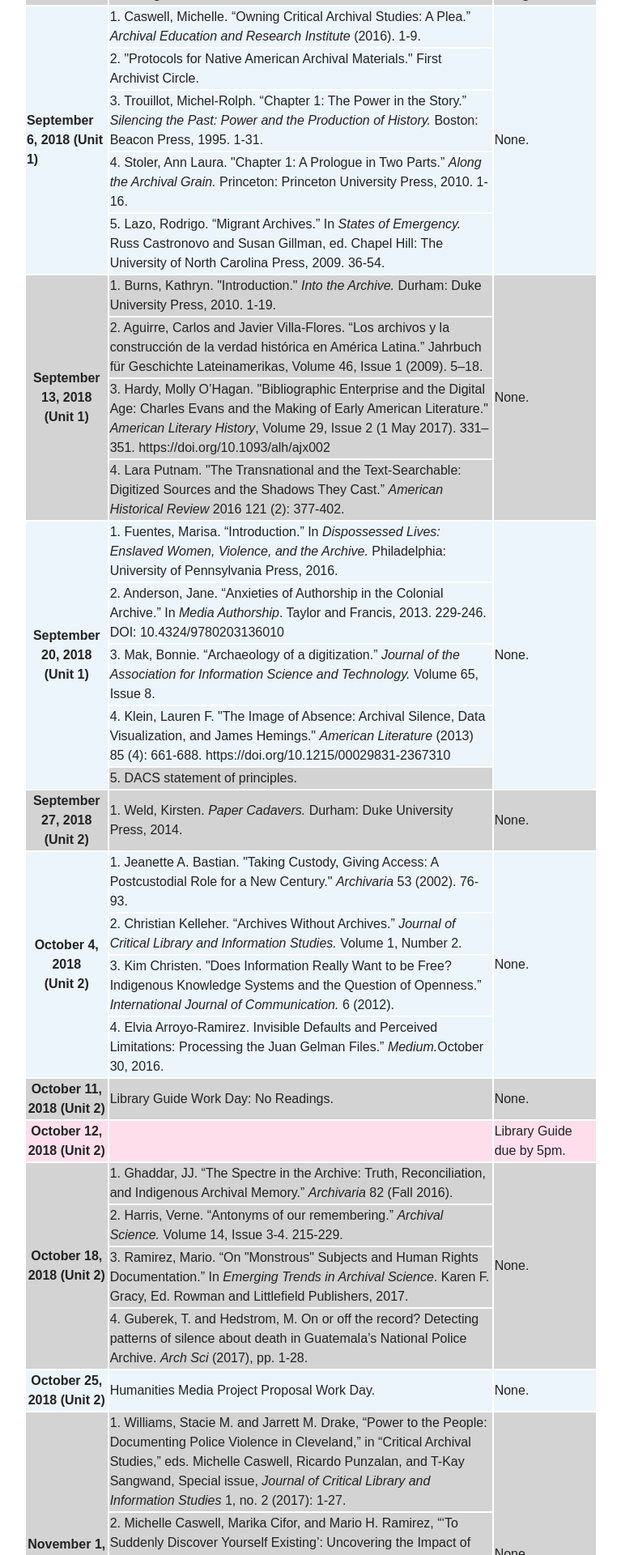
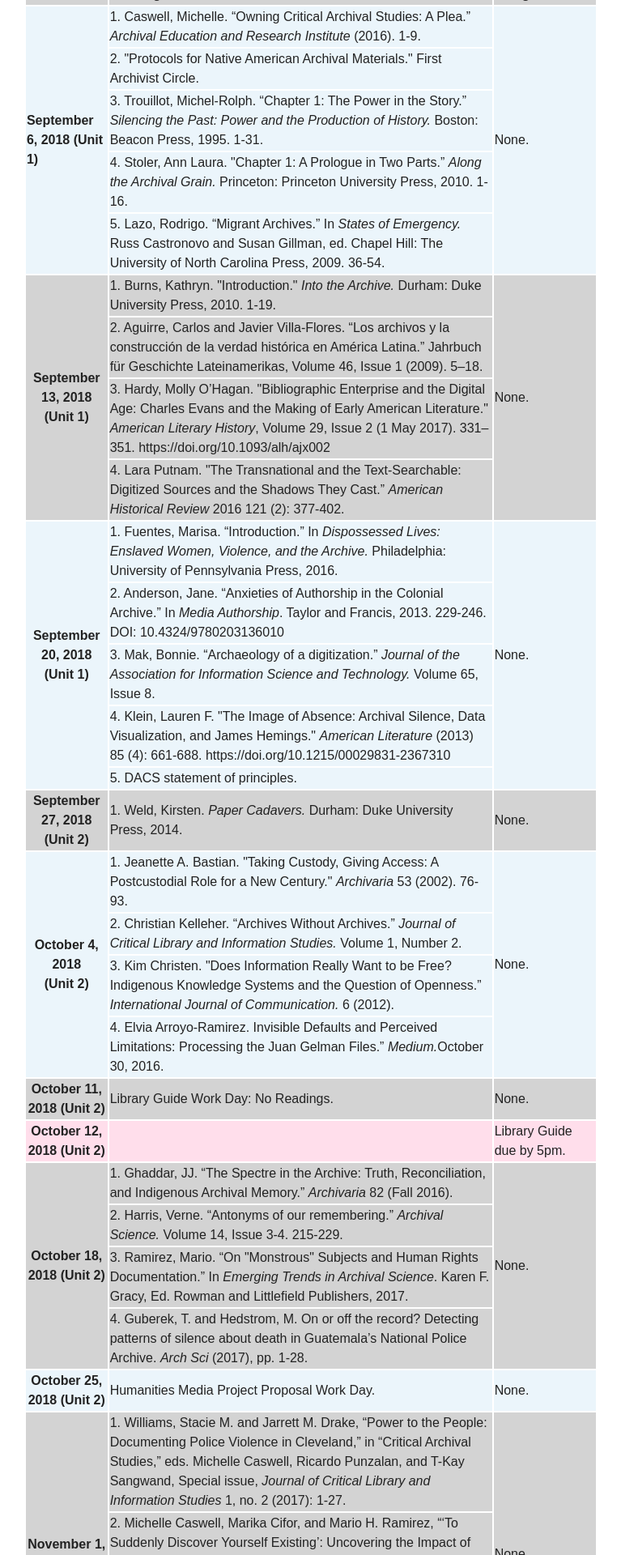
Before and after one commit to pilarvillanueva/criticalarchives, a Jekyll site: the page built from schedule/index.md, in a window 1280 px wide. Shown: the part 723-2643 px from the top of the page at 81% size, without its empty margins (256-1023 px from the left). Built offline with Jekyll 4.4.1, drawn with Linux system fonts in a browser that asks for light colours; nearby versions of some CDN libraries.

Commit message:
color mistake

```diff
--- a/schedule/index.md
+++ b/schedule/index.md
@@ -62,7 +62,7 @@
   <tr bgcolor="#EBF5FB">
    <td> 4. Klein, Lauren F. "The Image of Absence: Archival Silence, Data Visualization, and James Hemings." <i>American Literature</i> (2013) 85 (4): 661-688. https://doi.org/10.1215/00029831-2367310</td>
   </tr>
-  <tr bgcolor="LightGray">
+  <tr bgcolor="EBF5FB">
     <td> 5. <a href="https://github.com/saa-ts-dacs/dacs/blob/1fcf9c4ad2888384d2664bf998e1474b44d84697/statement_of_principles.md">DACS statement of principles.</a></td>
   </tr>
 
```
